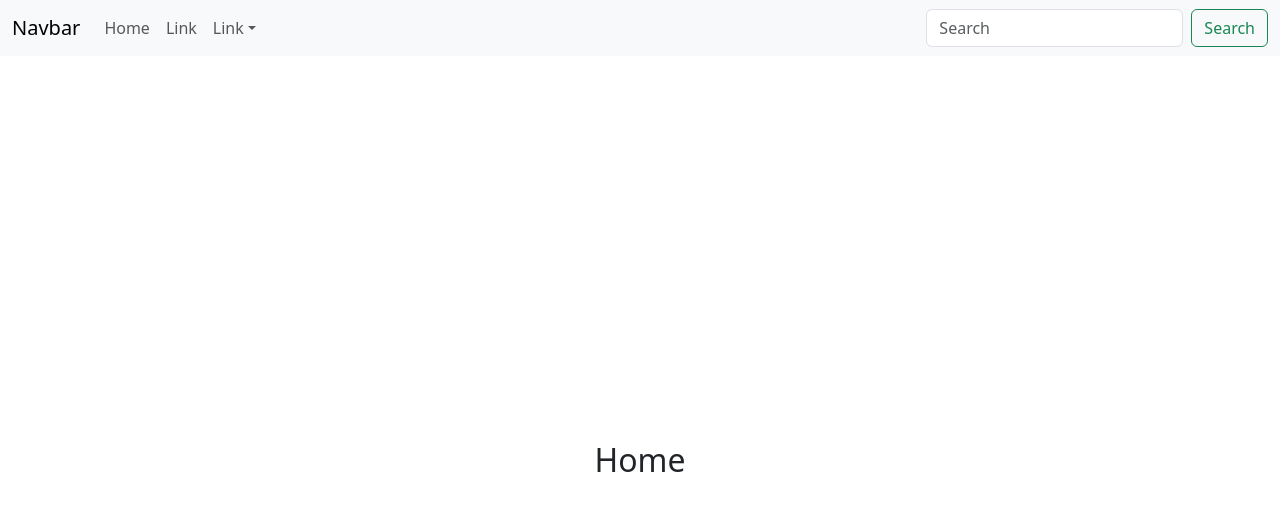
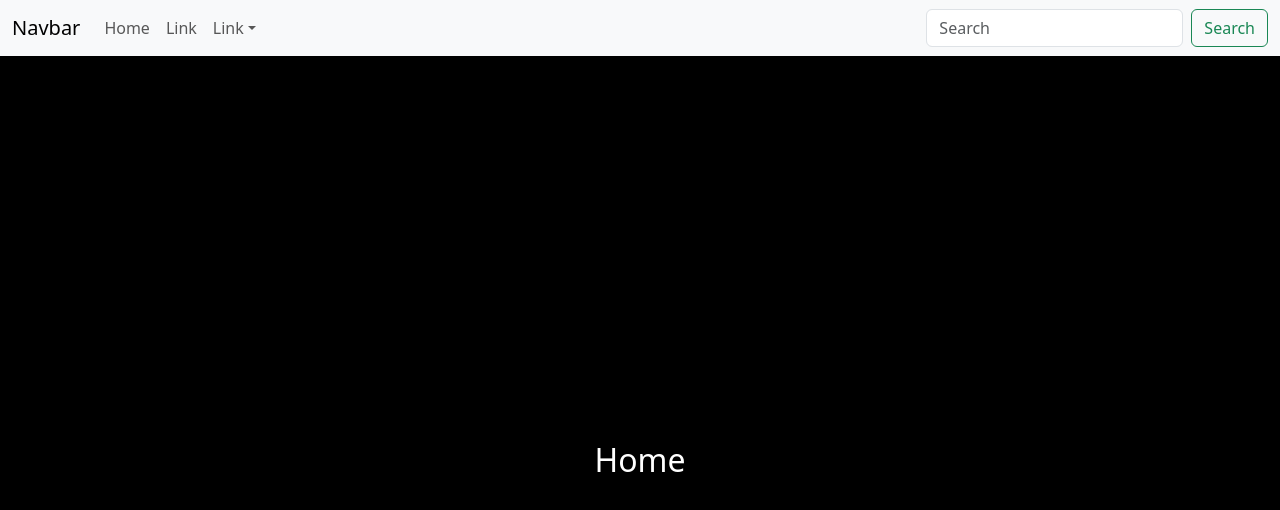
Before and after one commit to emek-k/Filmhub, a React (Create React App) app in the folder frontend/: page / in a window 1280 px wide. Shown: the top 510 px of the page. Built offline with nearby package versions, Linux system fonts and the light colour scheme.

Commit message:
Added tailwind css styles.

```diff
--- a/frontend/src/App.js
+++ b/frontend/src/App.js
@@ -1,10 +1,10 @@
 import React from 'react';
 import {BrowserRouter, Route, Router, Routes} from 'react-router-dom';
 import 'bootstrap/dist/css/bootstrap.min.css';
-import Home from "./modules/Home";
+import Home from "./components/Home";
 import Layout from "./Layout";
-import Login from "./modules/Login";
-import SignUp from "./modules/SignUp";
+import Login from "./components/Login";
+import SignUp from "./components/SignUp";
 
 
 function App() {
--- a/frontend/src/Layout.js
+++ b/frontend/src/Layout.js
@@ -1,6 +1,6 @@
 import React from 'react';
 import { Outlet } from 'react-router-dom';
-import NavigationBar from "./modules/Navbar";
+import NavigationBar from "./components/Navbar";
 
 const Layout = () => {
   return (
--- a/frontend/src/modules/Home.js
+++ b/frontend/src/components/Home.js
@@ -5,7 +5,7 @@ const Home = () => {
 
   return (
     <div className="container mt-5">
-      <h2>Home</h2>
+      <h2 className="text-white">Home</h2>
     </div>
   );
 }
--- a/frontend/src/css/index.css
+++ b/frontend/src/css/index.css
@@ -5,6 +5,7 @@ body {
     sans-serif;
   -webkit-font-smoothing: antialiased;
   -moz-osx-font-smoothing: grayscale;
+  background: #000000 !important;
 }
 
 code {
--- a/frontend/src/index.js
+++ b/frontend/src/index.js
@@ -2,9 +2,6 @@ import React, {useMemo} from 'react';
 import ReactDOM from 'react-dom/client';
 import './css/index.css';
 import 'bootstrap/dist/css/bootstrap.min.css';
-import {BrowserRouter, Route, Routes} from "react-router-dom";
-import Login from "./modules/Login";
-import SignUp from "./modules/SignUp";
 import App from "./App";
 
 const root = ReactDOM.createRoot(document.getElementById('root'));
```
Also changed, not shown: frontend/src/components/Login.js (renamed from frontend/src/modules/Login.js), frontend/src/components/Navbar.js (renamed from frontend/src/modules/Navbar.js), frontend/src/components/SignUp.js (renamed from frontend/src/modules/SignUp.js), 1 other file (tests, documents, lock files or other folders).
